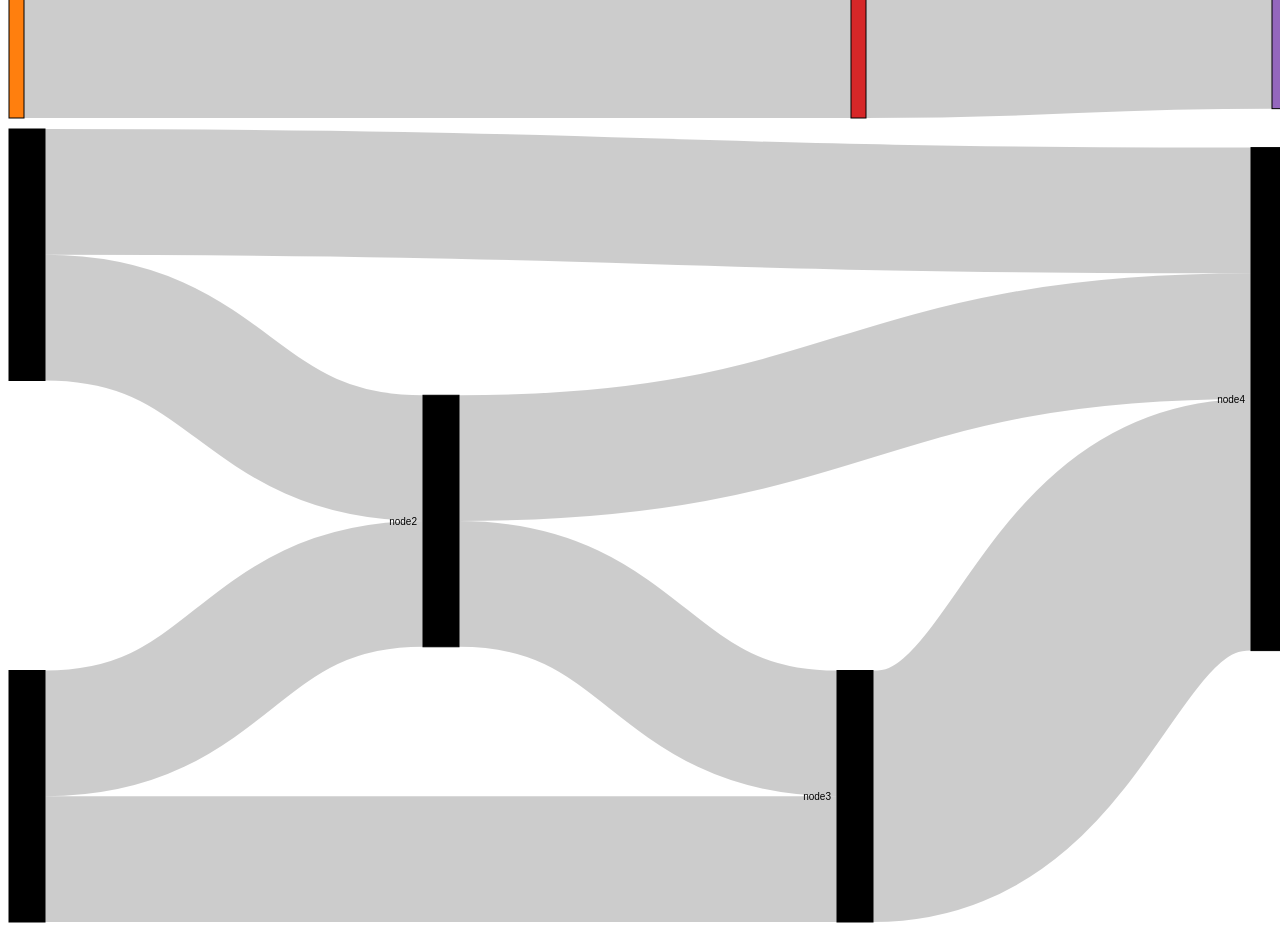
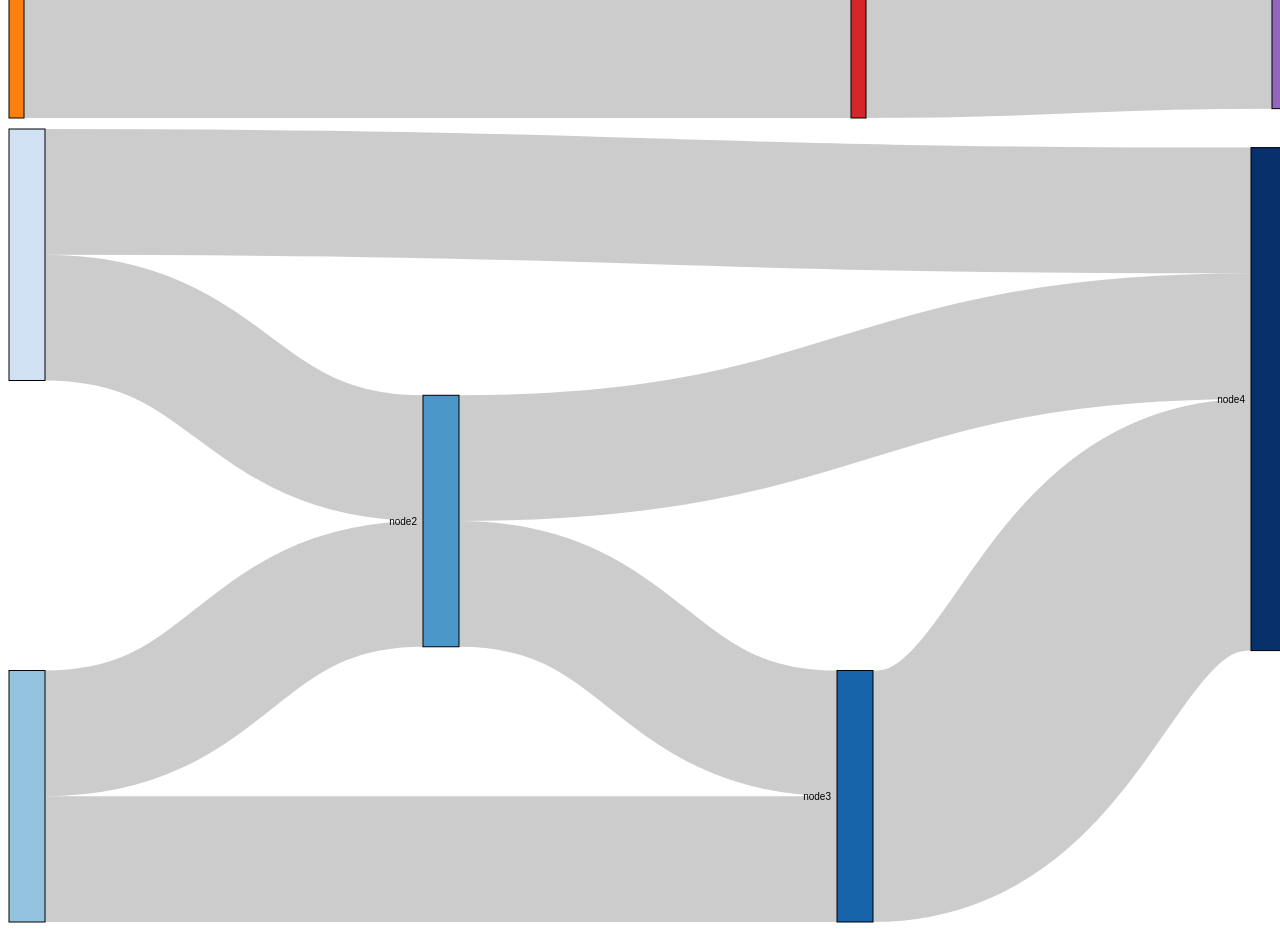
Before and after one commit to jimmy-larsson/angular-d3, an Angular app: page / in a window 1280 px wide. Shown: the part 1640-2580 px from the top of the page. Built offline with nearby package versions, Linux system fonts and the light colour scheme.

Commit message:
WIP: Nodes now support a color scheme

```diff
--- a/src/app/d3/sankey-diagram/models/sankey-diagram.ts
+++ b/src/app/d3/sankey-diagram/models/sankey-diagram.ts
@@ -47,7 +47,6 @@ export class SankeyDiagram {
 
     // @ts-ignore
     this.sankey();
-
   }
 
   updateSankey(nodes: Node<ExtraProperties, ExtraProperties>[], links: Link<ExtraProperties, ExtraProperties>[]) {
--- a/src/app/d3/sankey-diagram/visuals/node-visual/node-visual-sankey-diagram.component.html
+++ b/src/app/d3/sankey-diagram/visuals/node-visual/node-visual-sankey-diagram.component.html
@@ -3,7 +3,7 @@
   [attr.y]="node.y0"
   [attr.height]="(node.y1 - node.y0)"
   [attr.width]="node.x1 - node.x0"
-  [attr.fill]="'#000'"
+  [attr.fill]="fillColor"
   [attr.stroke]="'#000'"></svg:rect>
 <svg:text
   [attr.x]="node.x0 - 6"
--- a/src/app/d3/sankey-diagram/visuals/node-visual/node-visual-sankey-diagram.component.ts
+++ b/src/app/d3/sankey-diagram/visuals/node-visual/node-visual-sankey-diagram.component.ts
@@ -11,4 +11,5 @@ import * as d3 from 'd3';
 })
 export class NodeVisualSankeyDiagramComponent {
   @Input('nodeVisualSankeyDiagram') node: Node<ExtraProperties, ExtraProperties>;
+  @Input('fillColor') fillColor = '#000';
 }
--- a/src/app/d3/sankey-diagram/visuals/sankey.component.html
+++ b/src/app/d3/sankey-diagram/visuals/sankey.component.html
@@ -2,7 +2,7 @@
 </svg>
 <svg id="sankeyDiagram" #sankeyDiagram [attr.width]="_options.width" [attr.height]="_options.height">
   <g class="nodes" font-family="sans-serif" font-size="10">
-    <g [nodeVisualSankeyDiagram]="node" *ngFor="let node of sankeyNodes"></g>
+    <g [nodeVisualSankeyDiagram]="node" [fillColor]="colorScheme(node.nodeId+1)" *ngFor="let node, let i of sankeyNodes"></g>
   </g>
   <g class="links" fill="none" stroke="#000" stroke-opacity="0.2">
     <g [linkVisualSankeyDiagram]="link" *ngFor="let link of links"></g>
--- a/src/app/d3/sankey-diagram/visuals/sankey.component.ts
+++ b/src/app/d3/sankey-diagram/visuals/sankey.component.ts
@@ -21,6 +21,7 @@ export class SankeyDiagramComponent implements OnInit, AfterViewInit {
   sankeyLinks = [];
 
   private _options: { width, height } = {width: 800, height: 600};
+  private colorScheme; // TODO: Move the color scheme into options
 
   constructor(private d3Service: D3Service) {
     /**
@@ -36,6 +37,11 @@ export class SankeyDiagramComponent implements OnInit, AfterViewInit {
   ngOnInit() {
     /** Receiving an initialized simulated graph from our custom d3 service */
     this.sankeyDiagram = this.d3Service.getSankeyDiagram(this.nodes, this.links, this.options);
+
+    /**
+     * Setting the color scheme
+     */
+    this.colorScheme = d3.scaleSequential(d3.interpolateBlues).domain([0, this.nodes.length]);
 
     /**
      * Setting the generated sankey nodes and links up for rendering
```
